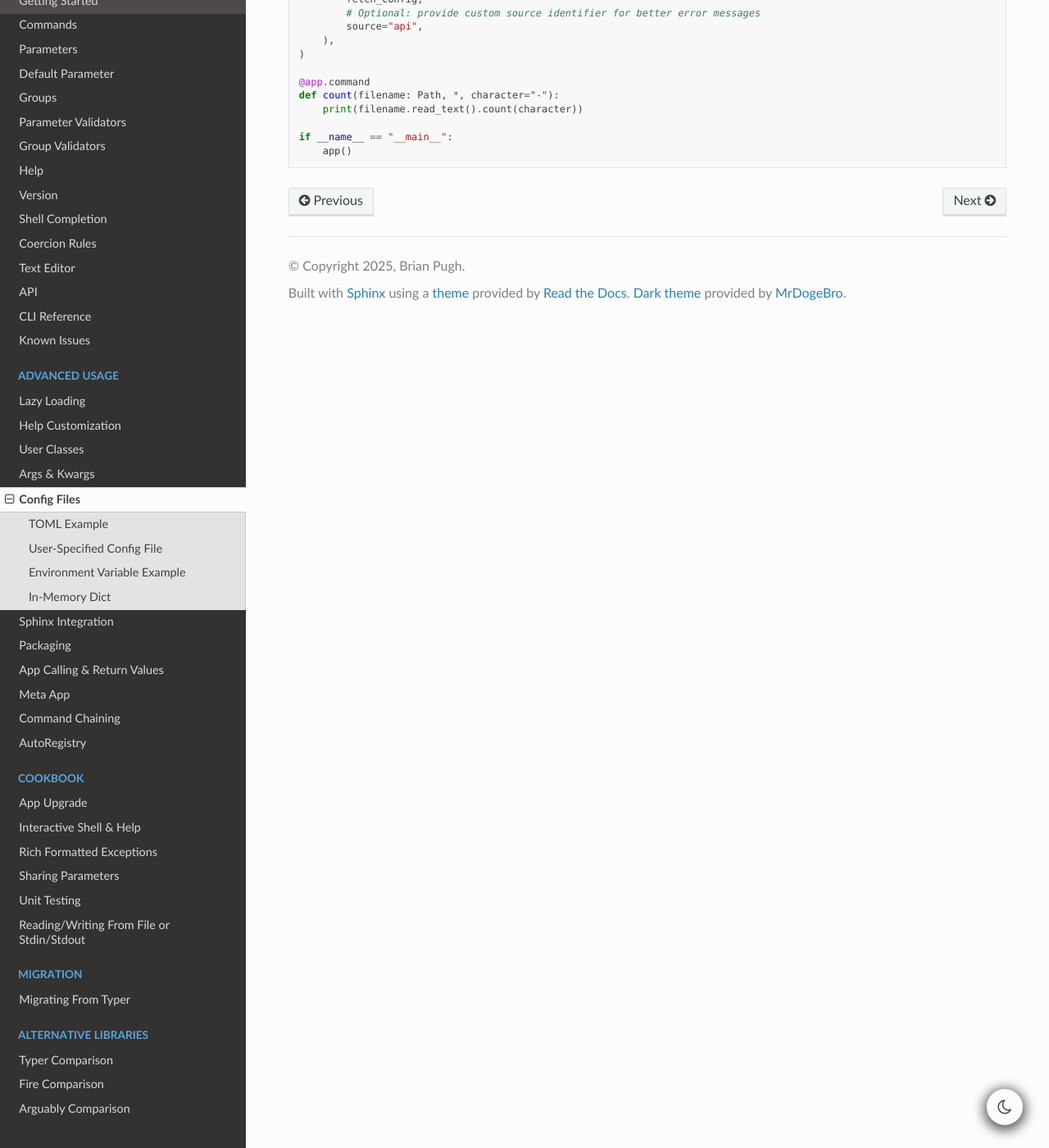
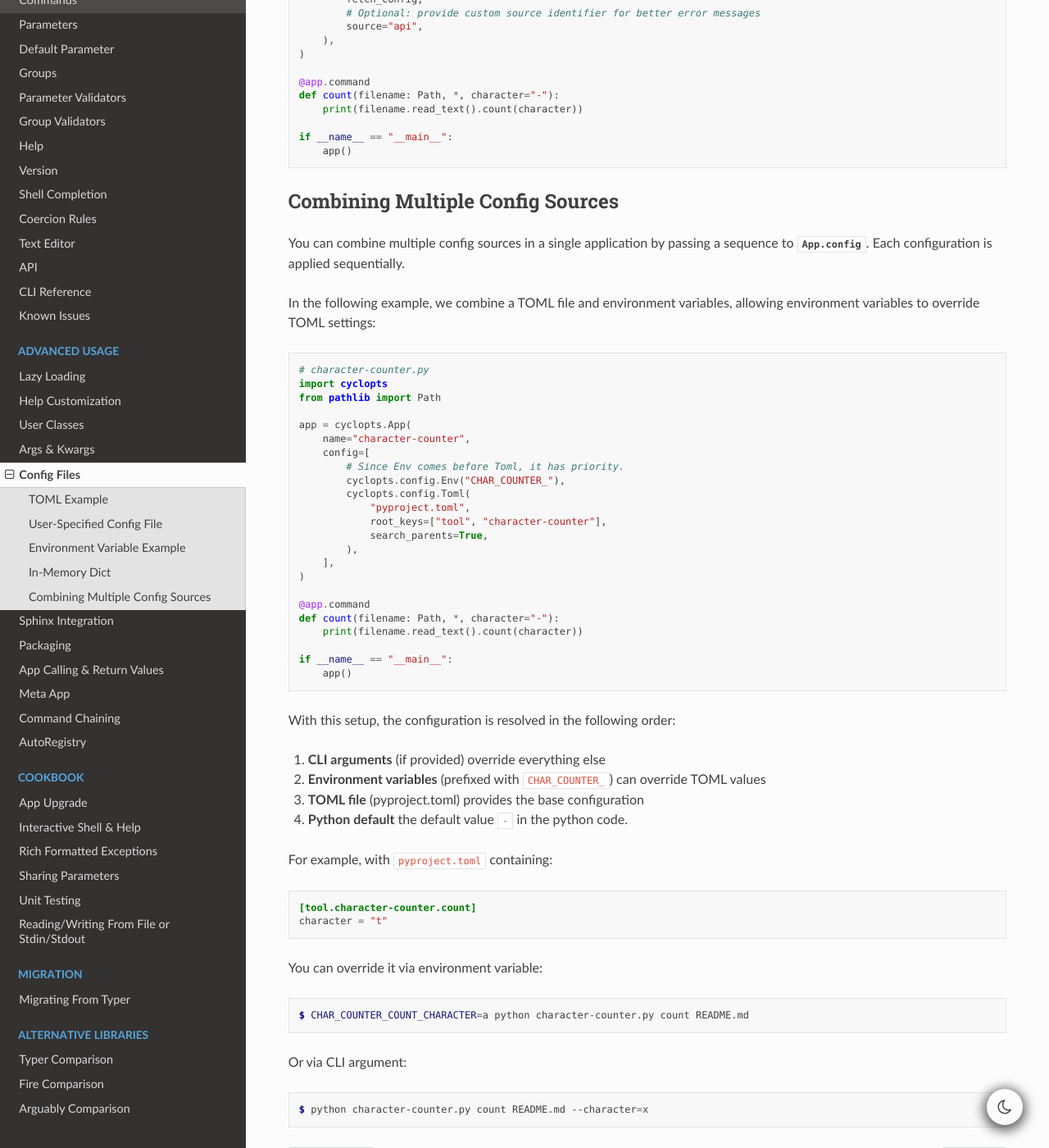
Before and after one commit to BrianPugh/cyclopts, a Sphinx documentation site: the page built from docs/source/config_file.rst, in a window 1280 px wide and 1400 px high, scrolled down 3492 px. Shown: the whole window at 82% size. Built offline with Sphinx 7.4.7 and the Read the Docs theme 3.1.0, drawn with Linux system fonts in a browser that asks for light colours; the version number could not be read and is left out.

Commit message:
Add documentation on using multiple config sources.

```diff
--- a/docs/source/config_file.rst
+++ b/docs/source/config_file.rst
@@ -199,3 +199,63 @@ For configurations that come from sources other than files, use :class:`cyclopts
 
    if __name__ == "__main__":
        app()
+
+---------------------------------
+Combining Multiple Config Sources
+---------------------------------
+
+You can combine multiple config sources in a single application by passing a sequence to :attr:`App.config <cyclopts.App.config>`. Each configuration is applied sequentially.
+
+In the following example, we combine a TOML file and environment variables, allowing environment variables to override TOML settings:
+
+.. code-block:: python
+
+   # character-counter.py
+   import cyclopts
+   from pathlib import Path
+
+   app = cyclopts.App(
+       name="character-counter",
+       config=[
+           # Since Env comes before Toml, it has priority.
+           cyclopts.config.Env("CHAR_COUNTER_"),
+           cyclopts.config.Toml(
+               "pyproject.toml",
+               root_keys=["tool", "character-counter"],
+               search_parents=True,
+           ),
+       ],
+   )
+
+   @app.command
+   def count(filename: Path, *, character="-"):
+       print(filename.read_text().count(character))
+
+   if __name__ == "__main__":
+       app()
+
+With this setup, the configuration is resolved in the following order:
+
+1. **CLI arguments** (if provided) override everything else
+2. **Environment variables** (prefixed with ``CHAR_COUNTER_``) can override TOML values
+3. **TOML file** (pyproject.toml) provides the base configuration
+4.  **Python default** the default value ``-`` in the python code.
+
+For example, with ``pyproject.toml`` containing:
+
+.. code-block:: toml
+
+   [tool.character-counter.count]
+   character = "t"
+
+You can override it via environment variable:
+
+.. code-block:: console
+
+   $ CHAR_COUNTER_COUNT_CHARACTER=a python character-counter.py count README.md
+
+Or via CLI argument:
+
+.. code-block:: console
+
+   $ python character-counter.py count README.md --character=x
```
